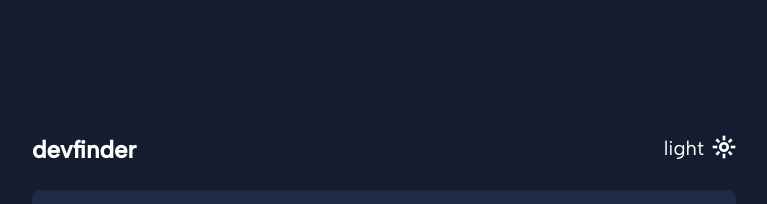
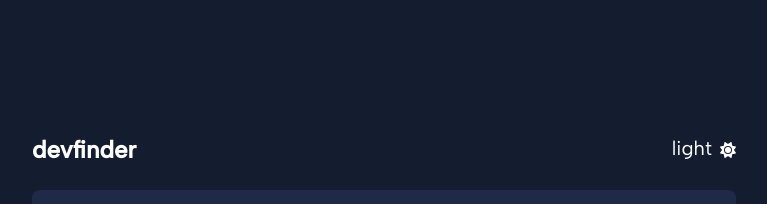
Before and after one commit to NataliaFrancisca/github-user-search, a React (Vite) app: page / in a window 1280 px wide. Shown: the part 202-406 px from the top of the page, without its empty margins (256-1023 px from the left). Built offline with nearby package versions, Linux system fonts and the light colour scheme.

Commit message:
feat: change google icon for fontawesome

```diff
--- a/src/components/ButtonTheme/index.jsx
+++ b/src/components/ButtonTheme/index.jsx
@@ -1,6 +1,9 @@
-import React, { useState, useEffect } from "react";
+import React, { useState } from "react";
 
-import {getTheme, onChangeTheme} from "../../functions/ChangeTheme";
+import { getTheme, onChangeTheme } from "../../functions/change_theme";
+
+import { FontAwesomeIcon } from '@fortawesome/react-fontawesome'
+import { faMoon, faSun } from '@fortawesome/free-solid-svg-icons'
 
 const ButtonTheme = () => {
 
@@ -13,9 +16,8 @@ const ButtonTheme = () => {
             <span className={"font-menuFont text-xl font-normal pr-2"}>{currentTheme == 'light' ? "dark" : 'light'}</span>
             <button onClick={() => onChangeTheme()}>
                 {currentTheme == 'light'
-                    ? <span className="material-symbols-outlined font-semibold">dark_mode</span>
-                    : <span className="material-symbols-outlined font-semibold">light_mode</span>
-
+                    ? <FontAwesomeIcon icon={faMoon} />
+                    : <FontAwesomeIcon icon={faSun} />
                 }
             </button>
         </div>
```
